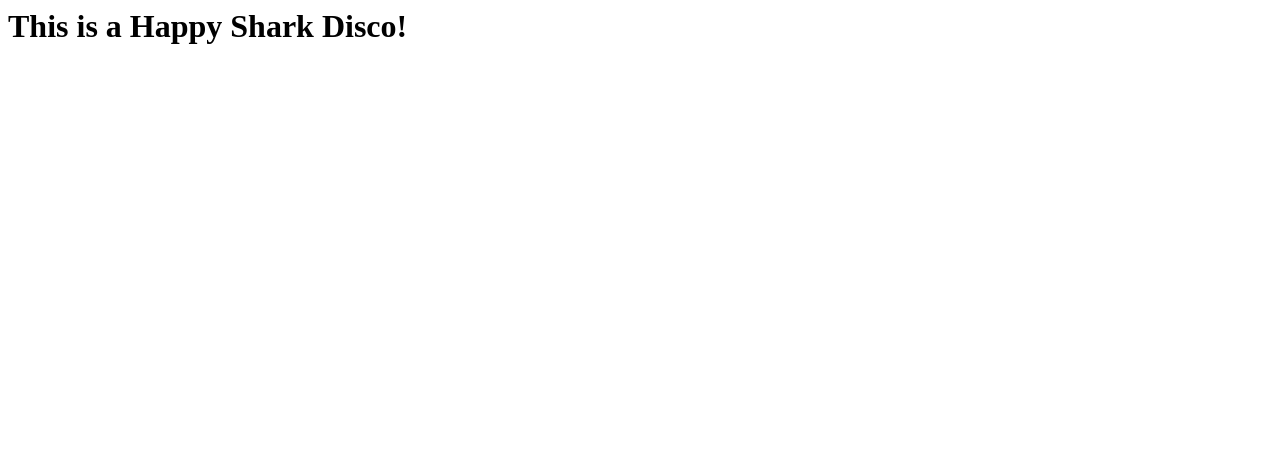
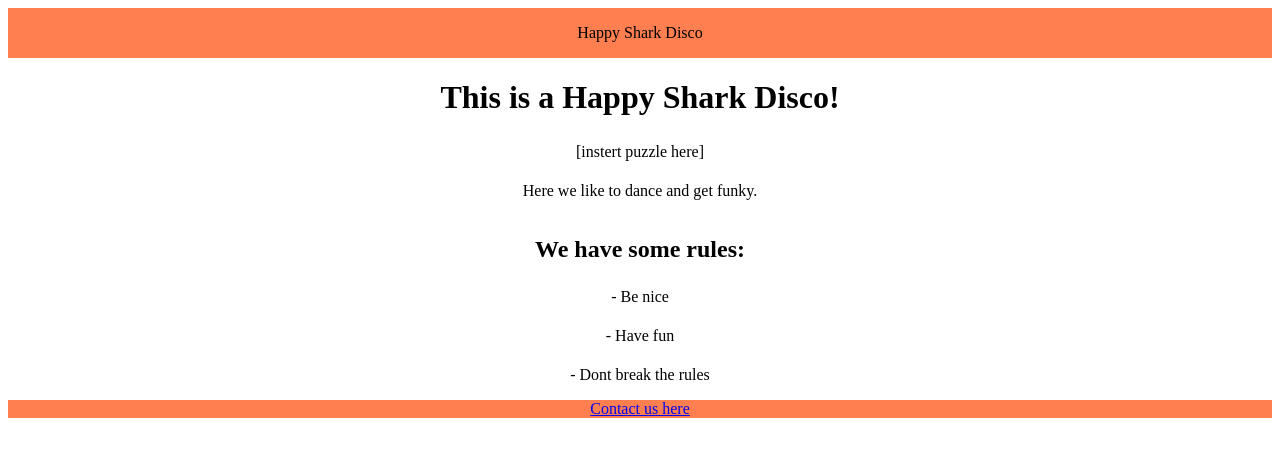
Before and after one commit to Happy-Shark-Disco/Happy-Shark-Disco.github.io, a plain HTML site: page index.html in a window 1280 px wide. Drawn offline with Linux system fonts and the light colour scheme.

Commit message:
Update index.html

```diff
--- a/index.html
+++ b/index.html
@@ -6,4 +6,68 @@ If you you havent already, please join this discord:
 [put discord invite here]
 ----------------------------------------------------
 -->
-<h1>This is a Happy Shark Disco!</h1>
+
+<head>
+  <style>
+    #main {
+      display: flex;
+      flex-direction: column;
+      align-items: center;
+    }
+
+    #main>p {
+      margin-top: 5px;
+    }
+
+    #footer,
+    #header {
+      position: sticky;
+      display: flex;
+      flex-direction: row;
+      width: 100%;
+      justify-content: center;
+      background-color: coral;
+    }
+
+    #head {
+      top: 0;
+    }
+
+    #footer {
+      bottom: 0;
+    }
+
+  </style>
+  <div id="header">
+    <p>
+      Happy Shark Disco
+    </p>
+  </div>
+</head>
+
+<body>
+  <div id="main">
+    <h1>This is a Happy Shark Disco!</h1>
+    <p>
+      [instert puzzle here]
+    </p>
+    <p>
+      Here we like to dance and get funky.
+    </p>
+    <h2>
+      We have some rules:
+    </h2>
+    <p>
+      - Be nice
+    </p>
+    <p>
+      - Have fun
+    </p>
+    <p>
+      - Dont break the rules
+    </p>
+  </div>
+  <div id="footer">
+    <a href="mailto:help@happysharkdisco.co">Contact us here</a>
+  </div>
+</body>
```
